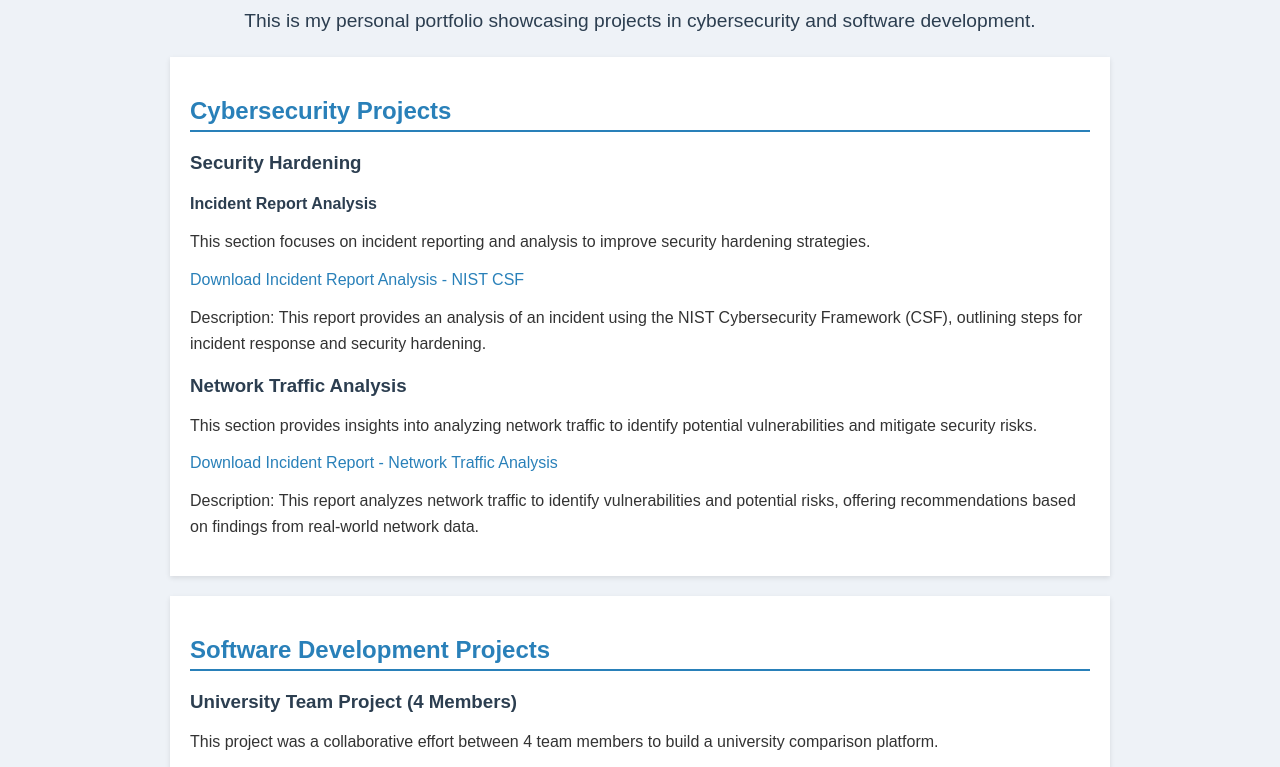
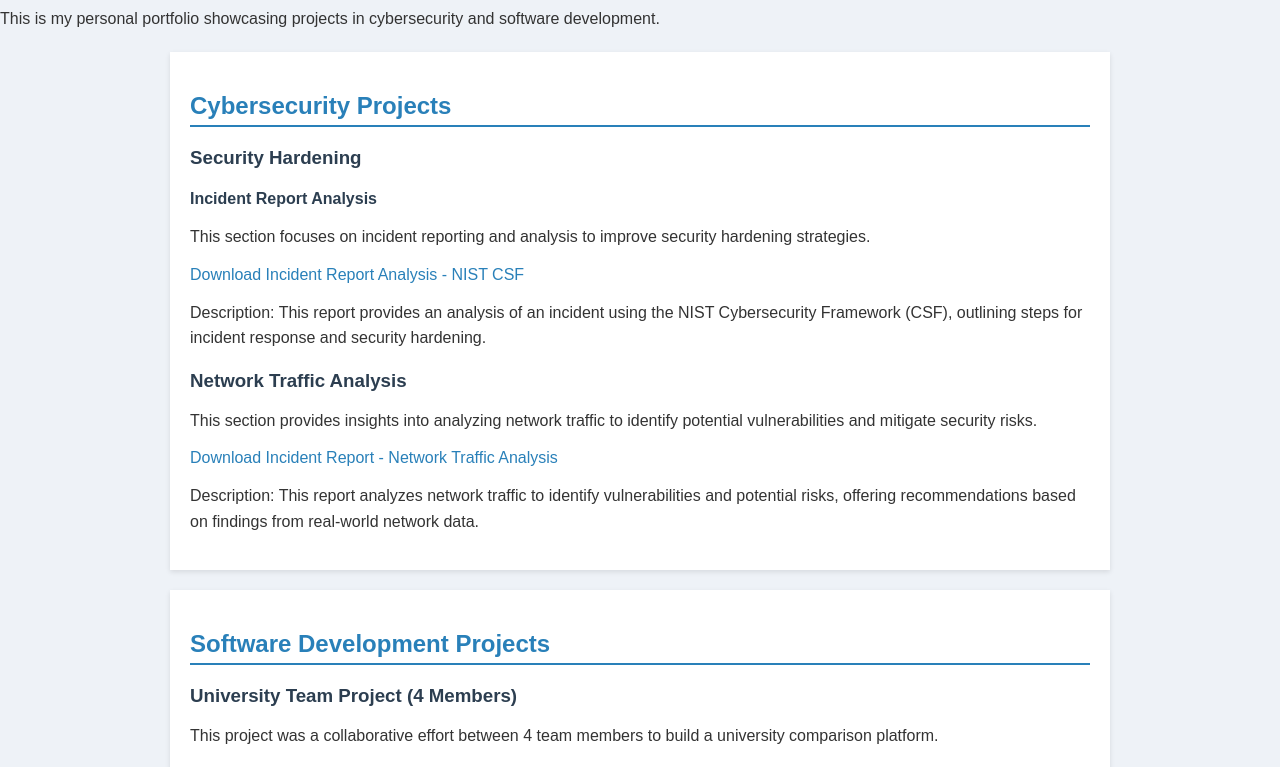
Before and after one commit to GominMathewGeorge/My-Portofolio, a plain HTML site: page index.html in a window 1280 px wide. Shown: the part 72-839 px from the top of the page. Drawn offline with Linux system fonts and the light colour scheme.

Commit message:
Update index.html

```diff
--- a/index.html
+++ b/index.html
@@ -8,7 +8,7 @@
 </head>
 <body>
     <h1>Welcome to My Portfolio</h1>
-    <p class="intro">This is my personal portfolio showcasing projects in cybersecurity and software development.</p>
+    <p>This is my personal portfolio showcasing projects in cybersecurity and software development.</p>
 
 
     <!-- Cybersecurity Section -->
```
